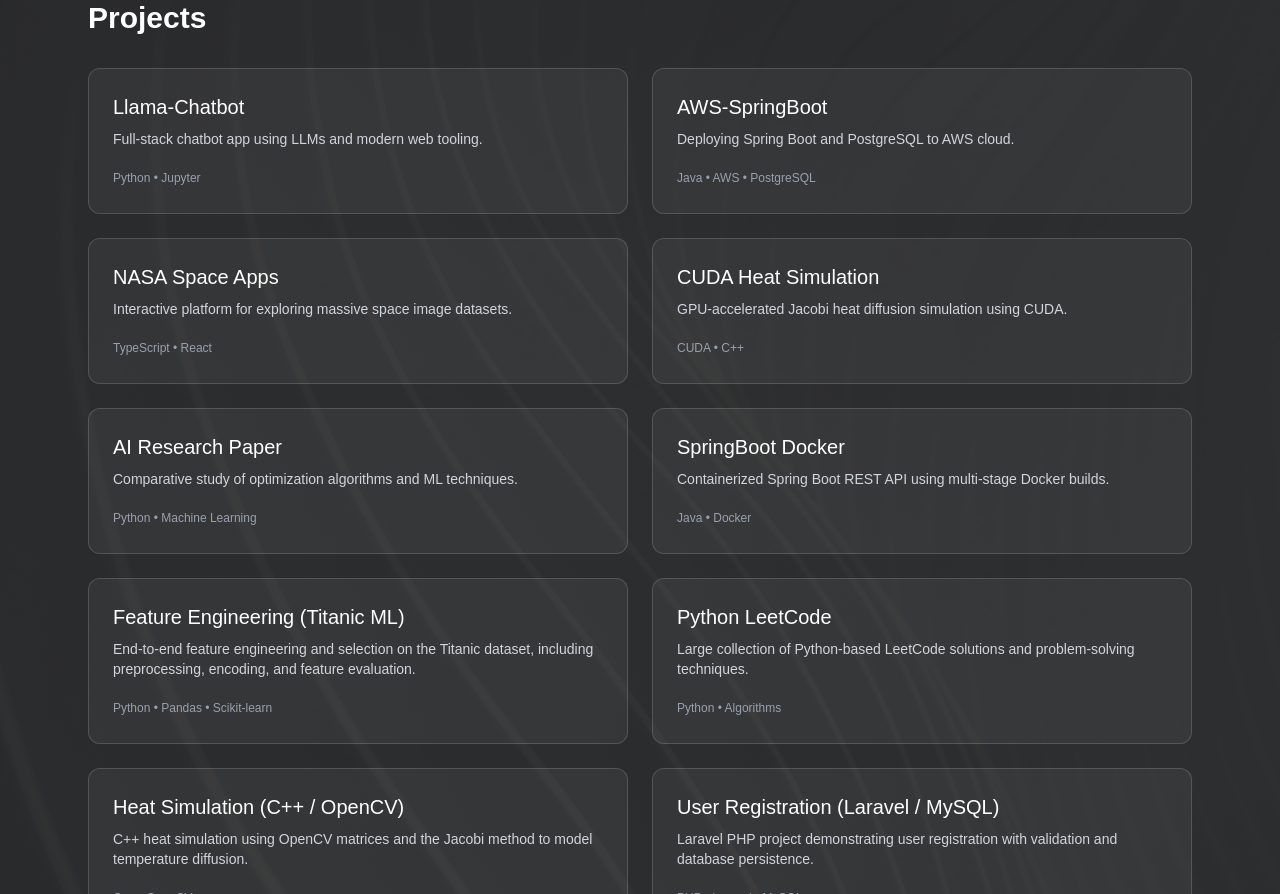
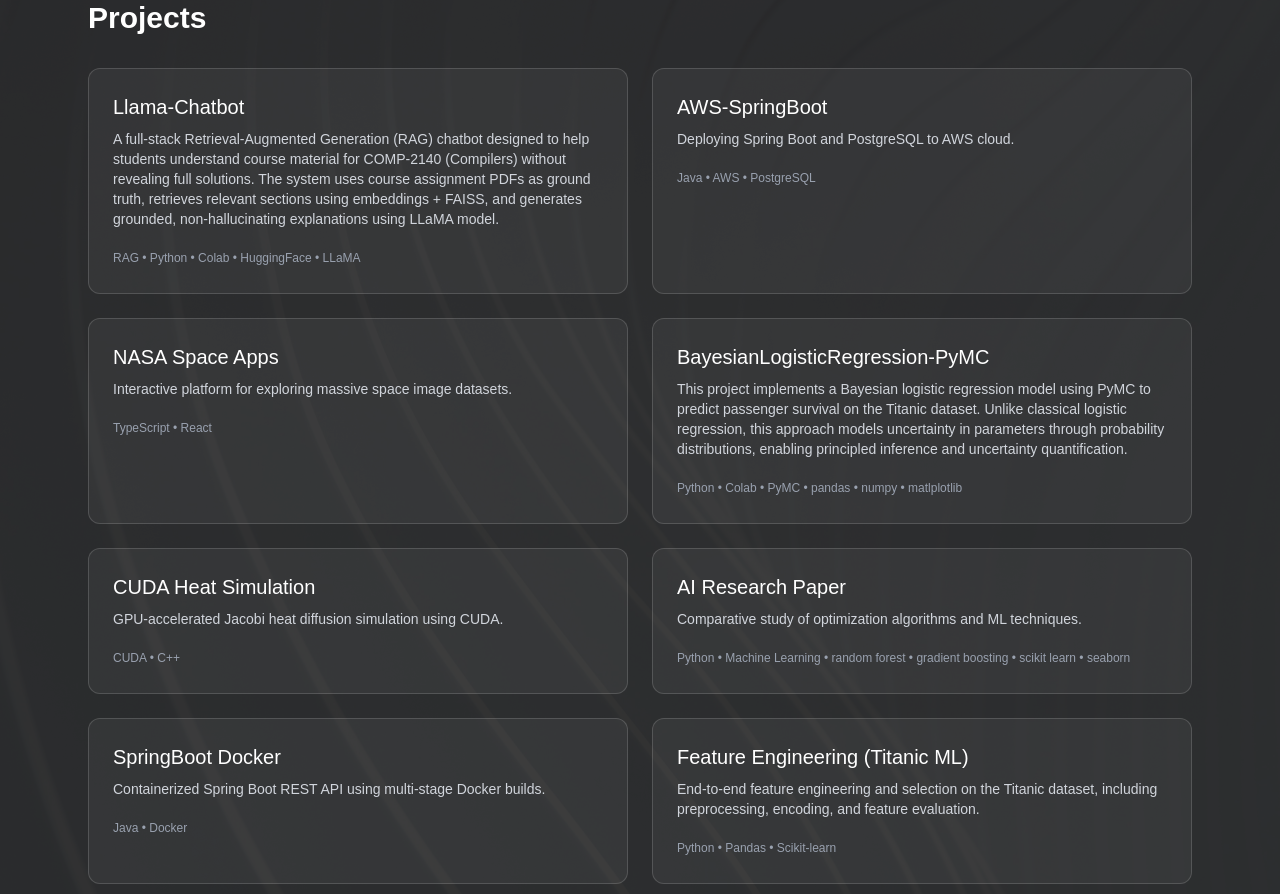
Before and after one commit to davo300/portfolio, a Next.js app: page / in a window 1280 px wide. Shown: the part 560-1454 px from the top of the page. Built offline with nearby package versions, Linux system fonts and the light colour scheme.

Commit message:
updated projects

```diff
--- a/app/page.tsx
+++ b/app/page.tsx
@@ -3,8 +3,8 @@
 const projects = [
   {
     name: "Llama-Chatbot",
-    description: "Full-stack chatbot app using LLMs and modern web tooling.",
-    tech: "Python • Jupyter",
+    description: "A full-stack Retrieval-Augmented Generation (RAG) chatbot designed to help students understand course material for COMP-2140 (Compilers) without revealing full solutions. The system uses course assignment PDFs as ground truth, retrieves relevant sections using embeddings + FAISS, and generates grounded, non-hallucinating explanations using LLaMA model.",
+    tech: "RAG • Python • Colab • HuggingFace • LLaMA",
     link: "https://github.com/davo300/Llama-Chatbot",
   },
   {
@@ -21,6 +21,12 @@
     link: "https://github.com/davo300/NASA_Space_Apps",
   },
   {
+    name: "BayesianLogisticRegression-PyMC",
+    description: "This project implements a Bayesian logistic regression model using PyMC to predict passenger survival on the Titanic dataset. Unlike classical logistic regression, this approach models uncertainty in parameters through probability distributions, enabling principled inference and uncertainty quantification.",
+    tech: "Python • Colab • PyMC • pandas • numpy • matlplotlib",
+    link: "https://github.com/davo300/BayesianLogisicRegression-PyMC",
+  },
+  {
     name: "CUDA Heat Simulation",
     description:
       "GPU-accelerated Jacobi heat diffusion simulation using CUDA.",
@@ -31,7 +37,7 @@
     name: "AI Research Paper",
     description:
       "Comparative study of optimization algorithms and ML techniques.",
-    tech: "Python • Machine Learning",
+    tech: "Python • Machine Learning • random forest • gradient boosting • scikit learn • seaborn ",
     link: "https://github.com/davo300/AI-Research-Paper",
   },
   {
```
